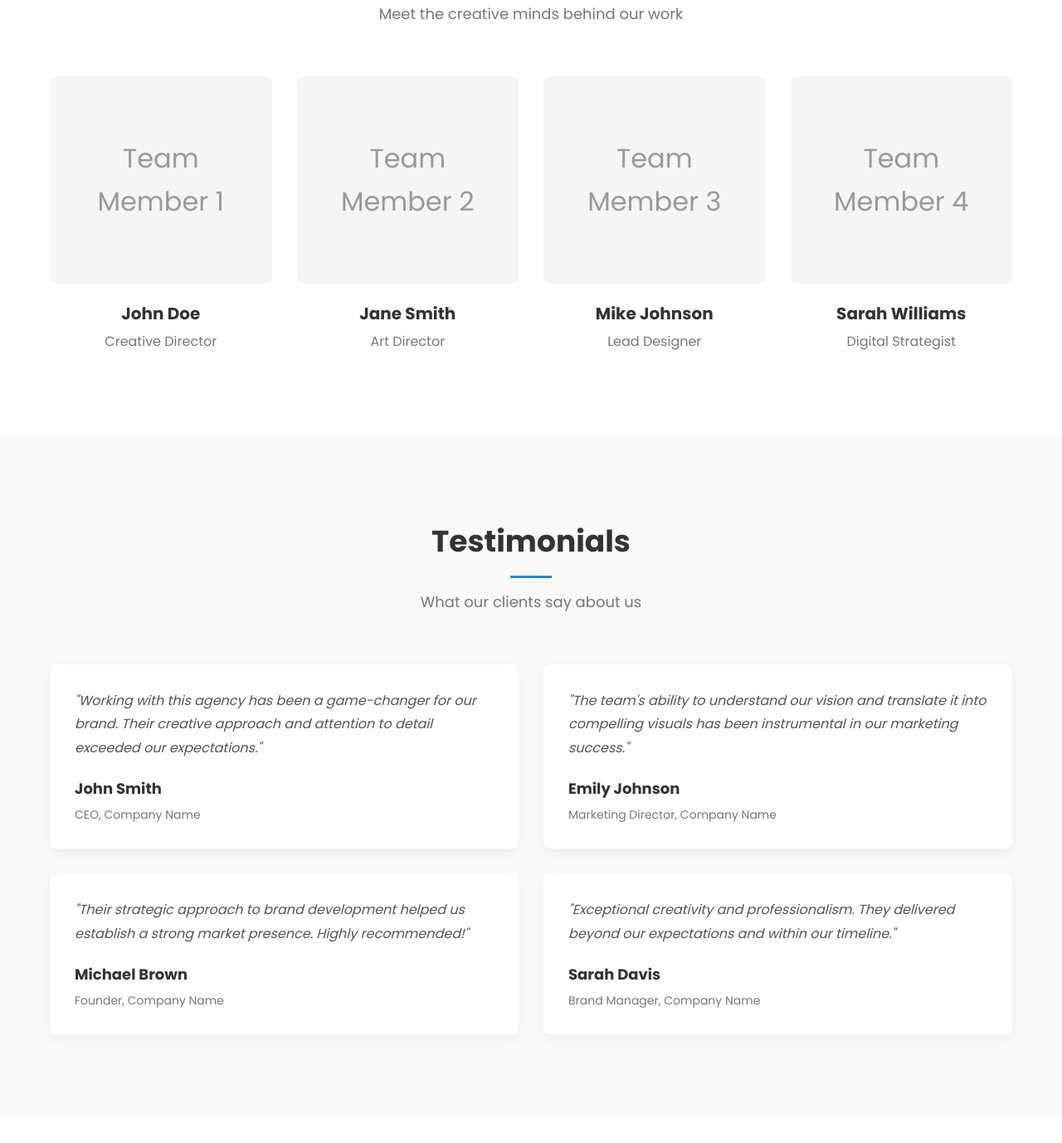
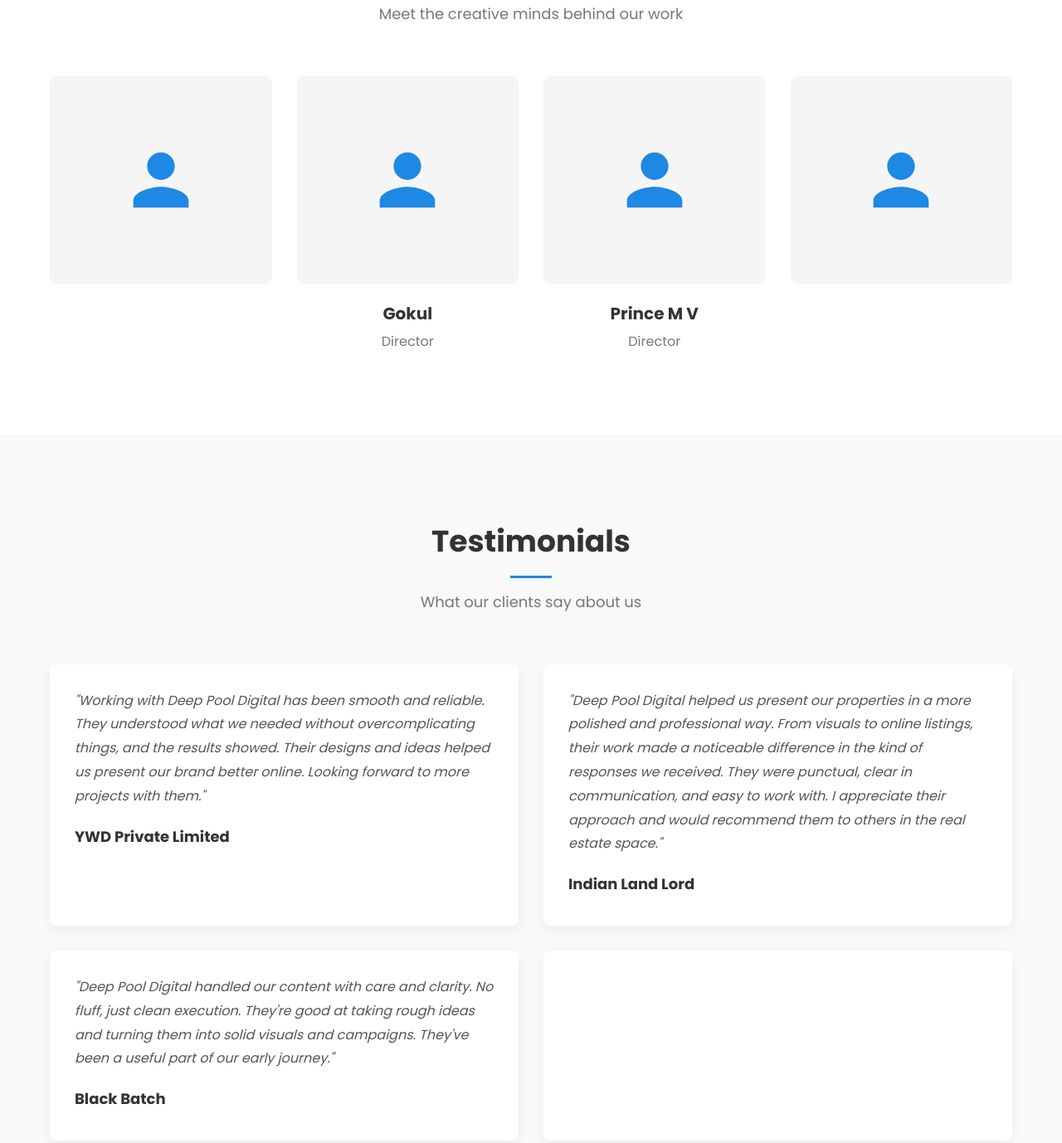
Before and after one commit to DeepPoolDigital/deep_pool_website, a plain HTML site: page index.html in a window 1280 px wide. Shown: the part 5951-7329 px from the top of the page at 83% size. Drawn offline with Linux system fonts and the light colour scheme.

Commit message:
Update website styling and content

```diff
--- a/css/style.css
+++ b/css/style.css
@@ -519,13 +519,21 @@ header .container {
 .client-logo {
     height: 300px;
     width: 300px;
-    background-color: #f5f5f5;
     border-radius: 8px;
     display: flex;
     align-items: center;
     justify-content: center;
     transition: all 0.3s ease;
     margin: 0 auto;
+    overflow: hidden;
+    padding: 0;
+}
+
+.client-image {
+    width: 100%;
+    height: 100%;
+    object-fit: cover;
+    padding: 0;
 }
 
 .client-logo:hover {
--- a/index.html
+++ b/index.html
@@ -261,31 +261,39 @@
             <div class="team-grid">
                 <div class="team-member">
                     <div class="member-img">
-                        <div class="placeholder">Team Member 1</div>
+                        <svg xmlns="http://www.w3.org/2000/svg" viewBox="0 0 24 24" fill="#1e88e5" width="100" height="100">
+                            <path d="M12 12c2.21 0 4-1.79 4-4s-1.79-4-4-4-4 1.79-4 4 1.79 4 4 4zm0 2c-2.67 0-8 1.34-8 4v2h16v-2c0-2.66-5.33-4-8-4z"/>
+                        </svg>
                     </div>
-                    <h3>John Doe</h3>
-                    <p>Creative Director</p>
+                    <h3></h3>
+                    <p></p>
                 </div>
                 <div class="team-member">
                     <div class="member-img">
-                        <div class="placeholder">Team Member 2</div>
+                        <svg xmlns="http://www.w3.org/2000/svg" viewBox="0 0 24 24" fill="#1e88e5" width="100" height="100">
+                            <path d="M12 12c2.21 0 4-1.79 4-4s-1.79-4-4-4-4 1.79-4 4 1.79 4 4 4zm0 2c-2.67 0-8 1.34-8 4v2h16v-2c0-2.66-5.33-4-8-4z"/>
+                        </svg>
                     </div>
-                    <h3>Jane Smith</h3>
-                    <p>Art Director</p>
+                    <h3>Gokul</h3>
+                    <p>Director</p>
                 </div>
                 <div class="team-member">
                     <div class="member-img">
-                        <div class="placeholder">Team Member 3</div>
+                        <svg xmlns="http://www.w3.org/2000/svg" viewBox="0 0 24 24" fill="#1e88e5" width="100" height="100">
+                            <path d="M12 12c2.21 0 4-1.79 4-4s-1.79-4-4-4-4 1.79-4 4 1.79 4 4 4zm0 2c-2.67 0-8 1.34-8 4v2h16v-2c0-2.66-5.33-4-8-4z"/>
+                        </svg>
                     </div>
-                    <h3>Mike Johnson</h3>
-                    <p>Lead Designer</p>
+                    <h3>Prince M V</h3>
+                    <p>Director</p>
                 </div>
                 <div class="team-member">
                     <div class="member-img">
-                        <div class="placeholder">Team Member 4</div>
+                        <svg xmlns="http://www.w3.org/2000/svg" viewBox="0 0 24 24" fill="#1e88e5" width="100" height="100">
+                            <path d="M12 12c2.21 0 4-1.79 4-4s-1.79-4-4-4-4 1.79-4 4 1.79 4 4 4zm0 2c-2.67 0-8 1.34-8 4v2h16v-2c0-2.66-5.33-4-8-4z"/>
+                        </svg>
                     </div>
-                    <h3>Sarah Williams</h3>
-                    <p>Digital Strategist</p>
+                    <h3></h3>
+                    <p></p>
                 </div>
             </div>
         </div>
@@ -301,38 +309,32 @@
             <div class="testimonial-grid">
                 <div class="testimonial-card">
                     <div class="testimonial-content">
-                        <p>"Working with this agency has been a game-changer for our brand. Their creative approach and attention to detail exceeded our expectations."</p>
+                        <p>"Working with Deep Pool Digital has been smooth and reliable. They understood what we needed without overcomplicating things, and the results showed. Their designs and ideas helped us present our brand better online. Looking forward to more projects with them."</p>
                     </div>
                     <div class="testimonial-author">
-                        <h4>John Smith</h4>
-                        <p>CEO, Company Name</p>
+                        <h4>YWD Private Limited</h4>
                     </div>
                 </div>
                 <div class="testimonial-card">
                     <div class="testimonial-content">
-                        <p>"The team's ability to understand our vision and translate it into compelling visuals has been instrumental in our marketing success."</p>
+                        <p>"Deep Pool Digital helped us present our properties in a more polished and professional way. From visuals to online listings, their work made a noticeable difference in the kind of responses we received. They were punctual, clear in communication, and easy to work with. I appreciate their approach and would recommend them to others in the real estate space."</p>
                     </div>
                     <div class="testimonial-author">
-                        <h4>Emily Johnson</h4>
-                        <p>Marketing Director, Company Name</p>
+                        <h4>Indian Land Lord</h4>
                     </div>
                 </div>
                 <div class="testimonial-card">
                     <div class="testimonial-content">
-                        <p>"Their strategic approach to brand development helped us establish a strong market presence. Highly recommended!"</p>
+                        <p>"Deep Pool Digital handled our content with care and clarity. No fluff, just clean execution. They're good at taking rough ideas and turning them into solid visuals and campaigns. They've been a useful part of our early journey."</p>
                     </div>
                     <div class="testimonial-author">
-                        <h4>Michael Brown</h4>
-                        <p>Founder, Company Name</p>
+                        <h4>Black Batch</h4>
                     </div>
                 </div>
                 <div class="testimonial-card">
                     <div class="testimonial-content">
-                        <p>"Exceptional creativity and professionalism. They delivered beyond our expectations and within our timeline."</p>
                     </div>
                     <div class="testimonial-author">
-                        <h4>Sarah Davis</h4>
-                        <p>Brand Manager, Company Name</p>
                     </div>
                 </div>
             </div>
@@ -348,16 +350,16 @@
             </div>
             <div class="client-logos">
                 <div class="client-logo">
-                    <div class="placeholder">Client Logo 1</div>
+                    <img src="images/client1.jpeg" alt="Client 1" class="client-image">
                 </div>
                 <div class="client-logo">
-                    <div class="placeholder">Client Logo 2</div>
+                    <img src="images/client2.jpeg" alt="Client 2" class="client-image">
                 </div>
                 <div class="client-logo">
-                    <div class="placeholder">Client Logo 3</div>
+                    <img src="images/client3.jpg" alt="Client 3" class="client-image">
                 </div>
                 <div class="client-logo">
-                    <div class="placeholder">Client Logo 4</div>
+                    <img src="images/client4.png" alt="Client 4" class="client-image">
                 </div>
                 <div class="client-logo">
                     <div class="placeholder">Client Logo 5</div>
@@ -384,7 +386,7 @@
                         </div>
                         <div class="contact-text">
                             <h3>Office</h3>
-                            <p>123 Main Street, Anytown, Country</p>
+                            <p>YWD Street Mark, Sugathi Junction Koratty, near Apollo Adlux Hospital, Chalakudy, Thirumudikunnu, Kerala 680308</p>
                         </div>
                     </div>
                     <div class="contact-item">
@@ -393,7 +395,7 @@
                         </div>
                         <div class="contact-text">
                             <h3>Email</h3>
-                            <p>email@example.com</p>
+                            <p>deeppooldigital@gmail.com</p>
                         </div>
                     </div>
                     <div class="contact-item">
@@ -402,7 +404,7 @@
                         </div>
                         <div class="contact-text">
                             <h3>Phone</h3>
-                            <p>123-456-7890</p>
+                            <p>+91 83040 80053<br>+91 9446707540</p>
                         </div>
                     </div>
                 </div>
```
Also changed, not shown: images/client1.jpeg.
